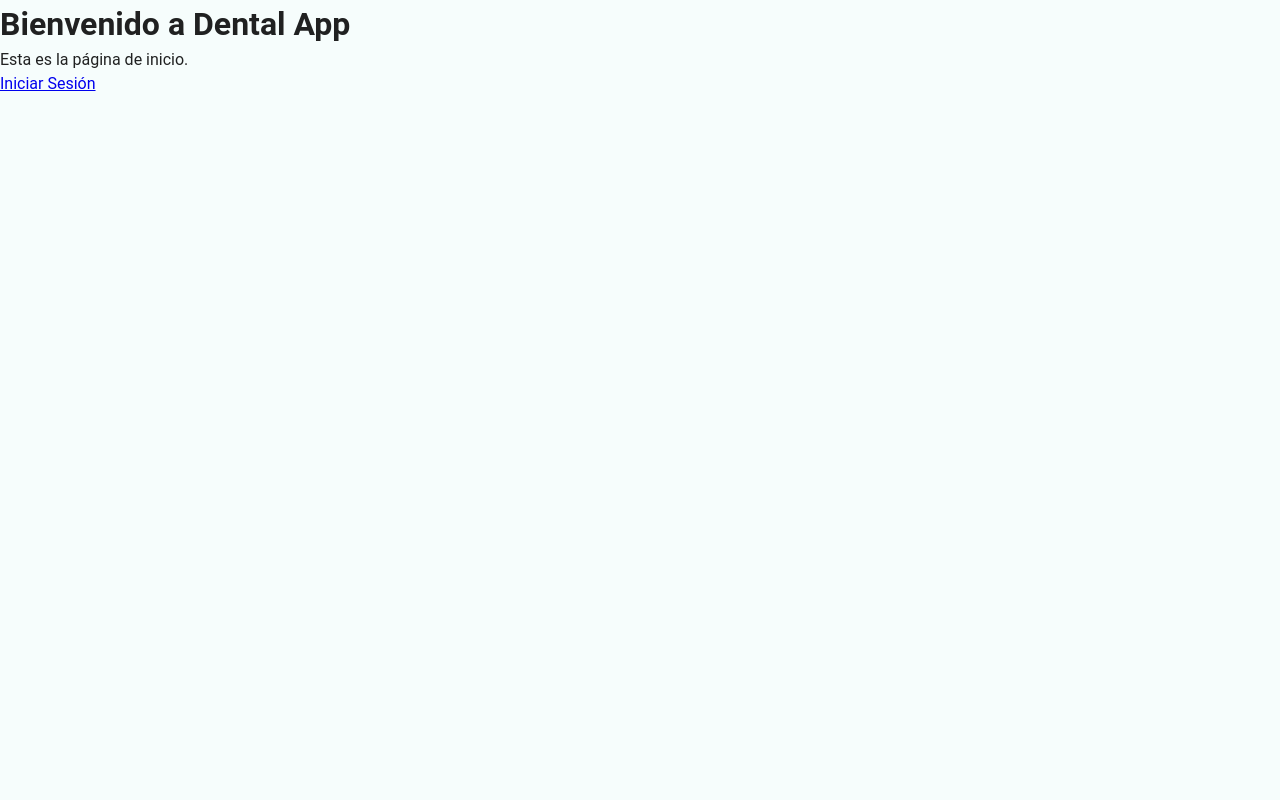
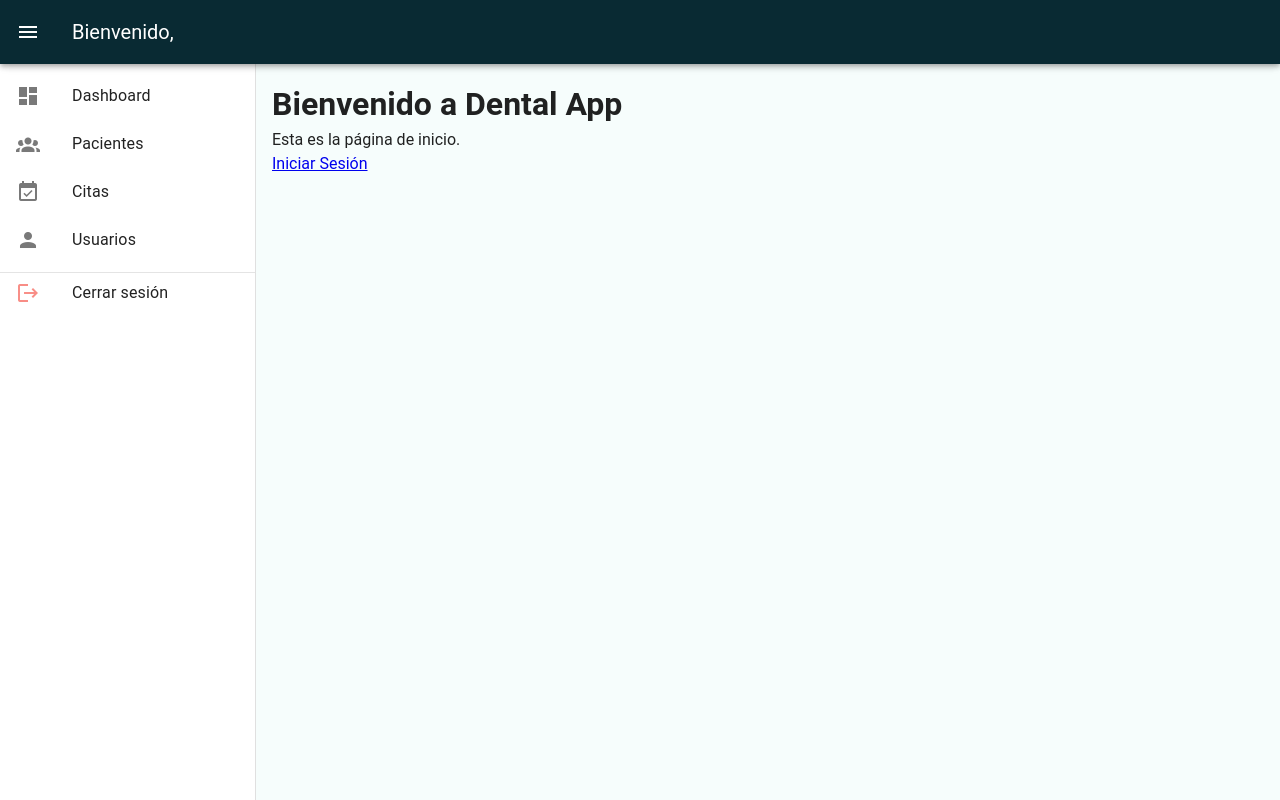
Before and after one commit to alanmarc/dental-frontend, a Vue app: page / in a window 1280 px wide. Built offline with nearby package versions, Linux system fonts and the light colour scheme; no server answers.

Commit message:
Feat: add main layout

```diff
--- a/src/App.vue
+++ b/src/App.vue
@@ -1,14 +1,73 @@
 <template>
   <v-app>
-    <router-view />
+    <!-- Barra de navegación superior -->
+    <v-app-bar color="primary">
+      <!-- Botón para mostrar/ocultar el menú lateral -->
+      <v-btn icon @click="drawer = !drawer">
+        <v-icon>mdi-menu</v-icon>
+      </v-btn>
+
+      <v-toolbar-title>Bienvenido, {{ authStore.user?.name }}</v-toolbar-title>
+    </v-app-bar>
+
+    <!-- Menú lateral -->
+    <v-navigation-drawer v-model="drawer" app>
+      <v-list>
+        <v-list-item
+          v-for="item in menuItems"
+          :key="item.text"
+          :to="item.to"
+          link
+        >
+          <template v-slot:prepend>
+            <v-icon>{{ item.icon }}</v-icon>
+          </template>
+          <v-list-item-title>{{ item.text }}</v-list-item-title>
+        </v-list-item>
+      </v-list>
+
+      <v-divider></v-divider>
+
+      <v-list-item @click="logout">
+        <template v-slot:prepend>
+          <v-icon color="red">mdi-logout</v-icon>
+        </template>
+        <v-list-item-title>Cerrar sesión</v-list-item-title>
+      </v-list-item>
+    </v-navigation-drawer>
+
+    <!-- Contenido principal -->
+    <v-main>
+      <v-container>
+        <router-view />
+      </v-container>
+    </v-main>
   </v-app>
 </template>
 
 <script setup lang="ts">
-import { useTheme } from "vuetify";
+import { ref, computed } from "vue";
+import { useRouter } from "vue-router";
+import { useAuthStore } from "./stores/authStore";
 
-const theme = useTheme();
-theme.global.name.value = "light"; // Tema claro por defecto
+// Estado del menú lateral
+const drawer = ref(true);
+const router = useRouter();
+const authStore = useAuthStore();
+
+// Opciones del menú lateral
+const menuItems = computed(() => [
+  { text: "Dashboard", to: "/dashboard", icon: "mdi-view-dashboard" },
+  { text: "Pacientes", to: "/pacientes", icon: "mdi-account-group" },
+  { text: "Citas", to: "/citas", icon: "mdi-calendar-check" },
+  { text: "Usuarios", to: "/usuarios", icon: "mdi-account" },
+]);
+
+// Función para cerrar sesión
+const logout = () => {
+  authStore.logout();
+  router.push("/login");
+};
 </script>
 
 <!-- <template>
```
Also changed, not shown: src/components/layout/MainLayout.vue (added, +67 -0 lines).
